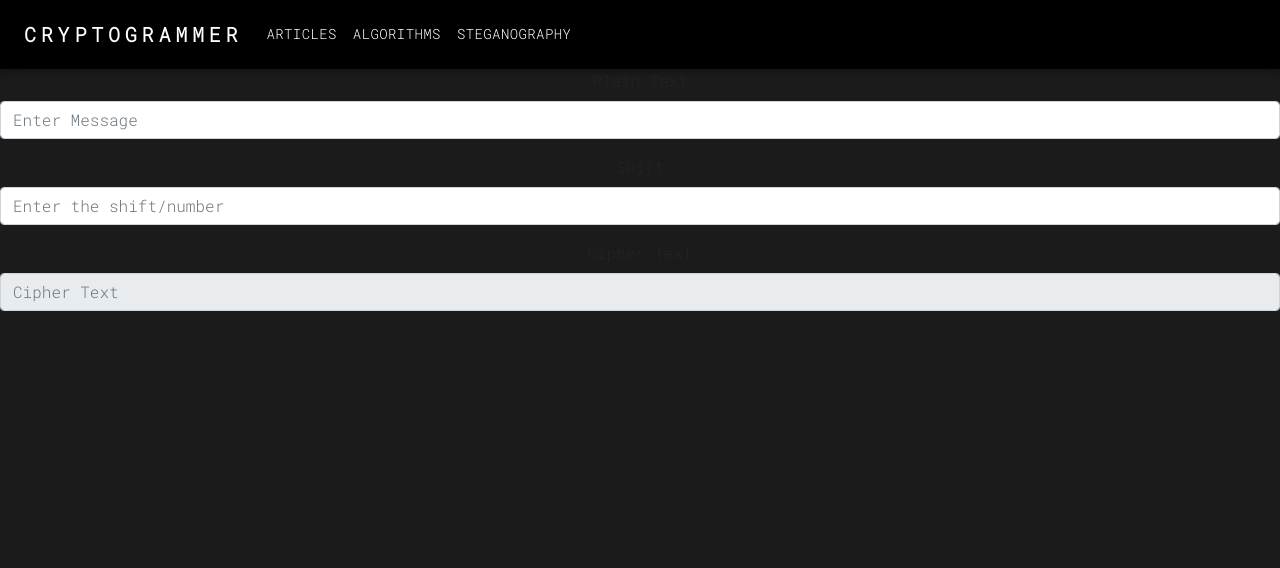
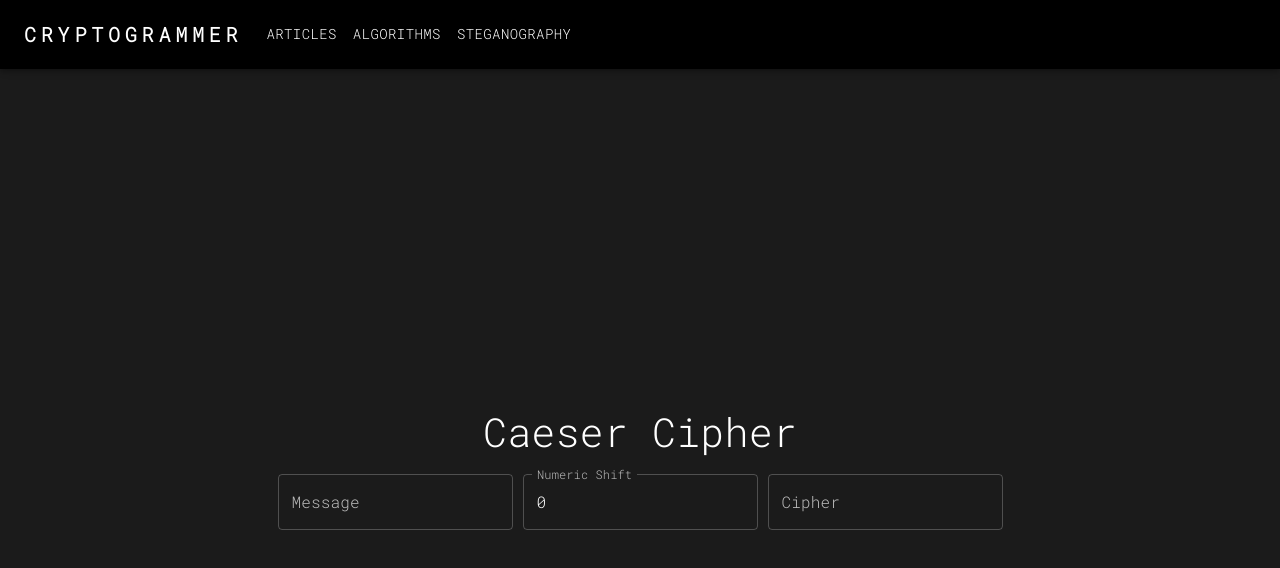
Before and after one commit to shadowasphodel2919/Cryptogrammer, a React (Create React App) app: page /algorithms/caeser in a window 1280 px wide. Shown: the top 568 px of the page. Built offline with nearby package versions, Linux system fonts and the light colour scheme.

Commit message:
Added material UI and added decryption in caeser cipher

```diff
--- a/src/Algorithms.jsx
+++ b/src/Algorithms.jsx
@@ -1,5 +1,3 @@
-import { Link } from "react-router-dom";
-
 export const Algorithms = () => {
     return (
         <section className="algos">
@@ -43,8 +41,6 @@
                     <p>Affine Cipher</p>
                 </div>
             </a>
-
-            {/* <Link as={Link} to="atbash">Atbash Cipher</Link> */}
         </section>
         );
 }
--- a/src/Algos/Affine.jsx
+++ b/src/Algos/Affine.jsx
@@ -97,7 +97,6 @@
     function decryptCipher(cipher)
     {
       let length = cipher.length, msg = "", inv = findInvMod();
-      // console.log(inv);
       for(let i = 0; i < length; i++){
         let ch = cipher[i];
         if(ch === ' '){
--- a/src/Algos/Caeser.jsx
+++ b/src/Algos/Caeser.jsx
@@ -1,19 +1,37 @@
-import Button from 'react-bootstrap/Button';
-import Form from 'react-bootstrap/Form';
-import { useEffect, useState } from "react";
+import { useState } from "react";
+import TextField from '@mui/material/TextField';
+import CssBaseline from '@mui/material/CssBaseline';
+import { createTheme, ThemeProvider, styled } from '@mui/material/styles';
+const theme = createTheme({
+    palette: {
+      mode: 'dark',
+    },
+  });
+const Container = styled('div')({
+    display: 'flex',
+    flexDirection: 'column',
+    alignItems: 'center',
+    justifyContent: 'center',
+    height: '100vh',
+    gap: 10,
+  });
+const Main = styled('div')({
+    display: 'flex',
+    flexDirection: 'row',
+    alignItems: 'center',
+    justifyContent: 'center',
+    gap: 10,
+});
 
 export const Caeser = () => {
     const [message, setMessage] = useState("");
     const [shift, setShift] = useState(0);
     const [cipher, setCipher] = useState("");
-    useEffect(() => {
-      encode()
-    }, [message,shift])
-    const encode = () => {
+    const encode = (msg) => {
       let cipherText = '';
       let modShift = shift % 26;
-      for (let i = 0; i < message.length; i++) {
-        let asciiCode = message.charCodeAt(i);
+      for (let i = 0; i < msg.length; i++) {
+        let asciiCode = msg.charCodeAt(i);
         if (asciiCode < 65 || (asciiCode > 90 && asciiCode < 97) || asciiCode > 122) {
           cipherText += String.fromCharCode(asciiCode);
           continue;
@@ -32,20 +50,76 @@
         let cipherChar = String.fromCharCode(asciiCode);
         cipherText += cipherChar;
       }
-      setCipher(cipherText);
+      return cipherText;
     }
-    return (<Form>
-        <Form.Group className='mb-3' controlId='message'>
-            <Form.Label>Plain Text</Form.Label>
-            <Form.Control type='text'  onChange={(e)=>setMessage(e.target.value)} placeholder='Enter Message' />
-        </Form.Group>
-        <Form.Group className='mb-3' controlId='shift'>
-            <Form.Label>Shift</Form.Label>
-            <Form.Control type='number' onChange={(e)=>setShift(e.target.value)} placeholder='Enter the shift/number' />
-        </Form.Group>
-        <Form.Group className='mb-3' controlId='cipher'>
-            <Form.Label>Cipher Text</Form.Label>
-            <Form.Control type='text' value={cipher} placeholder='Cipher Text' readOnly />
-        </Form.Group>
-    </Form>);
+    const decode = (cpr) => {
+      let msg = '';
+      let modShift = shift % 26;
+      for (let i = 0; i < cpr.length; i++) {
+        let asciiCode = cpr.charCodeAt(i);
+        if (asciiCode < 65 || (asciiCode > 90 && asciiCode < 97) || asciiCode > 122) {
+          msg += String.fromCharCode(asciiCode);
+          continue;
+        }
+        if (asciiCode >= 65 && asciiCode <= 90) {
+          asciiCode -= 65;
+          asciiCode -= modShift;
+          asciiCode %= 26;
+          if(asciiCode < 0)asciiCode += 91;
+          else  asciiCode += 65;
+        } else if (asciiCode >= 97 && asciiCode <= 122) {
+          asciiCode -= 97;
+          asciiCode -= modShift;
+          asciiCode %= 26;
+          if(asciiCode < 0)asciiCode += 123;
+          else  asciiCode += 97;
+        }
+        let msgChar = String.fromCharCode(asciiCode);
+        msg += msgChar;
+      }
+      return msg;
+    }
+    function onMessageChange(txt){
+      setMessage(txt);
+      let c1 = encode(txt);
+      setCipher(c1);
+    }
+    function onShiftChange(s){
+      setShift(s);
+    }
+    function onCipherChange(cipher){
+      setCipher(cipher);
+      let m1 = decode(cipher);
+      setMessage(m1);
+    }
+    return (
+      <ThemeProvider theme={theme}>
+        <CssBaseline />
+        <Container>
+          <h1>Caeser Cipher</h1>
+          <Main>
+            <TextField
+              placeholder="Enter Message"
+              label="Message"
+              value={message}
+              type="text"
+              onChange={(e)=>onMessageChange(e.target.value)}
+            />
+            <TextField
+              placeholder="Shift"
+              label="Numeric Shift"
+              value={shift}
+              type="number"
+              onChange={(e)=>onShiftChange(e.target.value)}
+            />
+            <TextField
+              placeholder="Enter Cipher"
+              label="Cipher"
+              value={cipher}
+              onChange={(e)=>onCipherChange(e.target.value)}
+            />
+          </Main>
+        </Container>
+      </ThemeProvider>
+    );
 }
```
